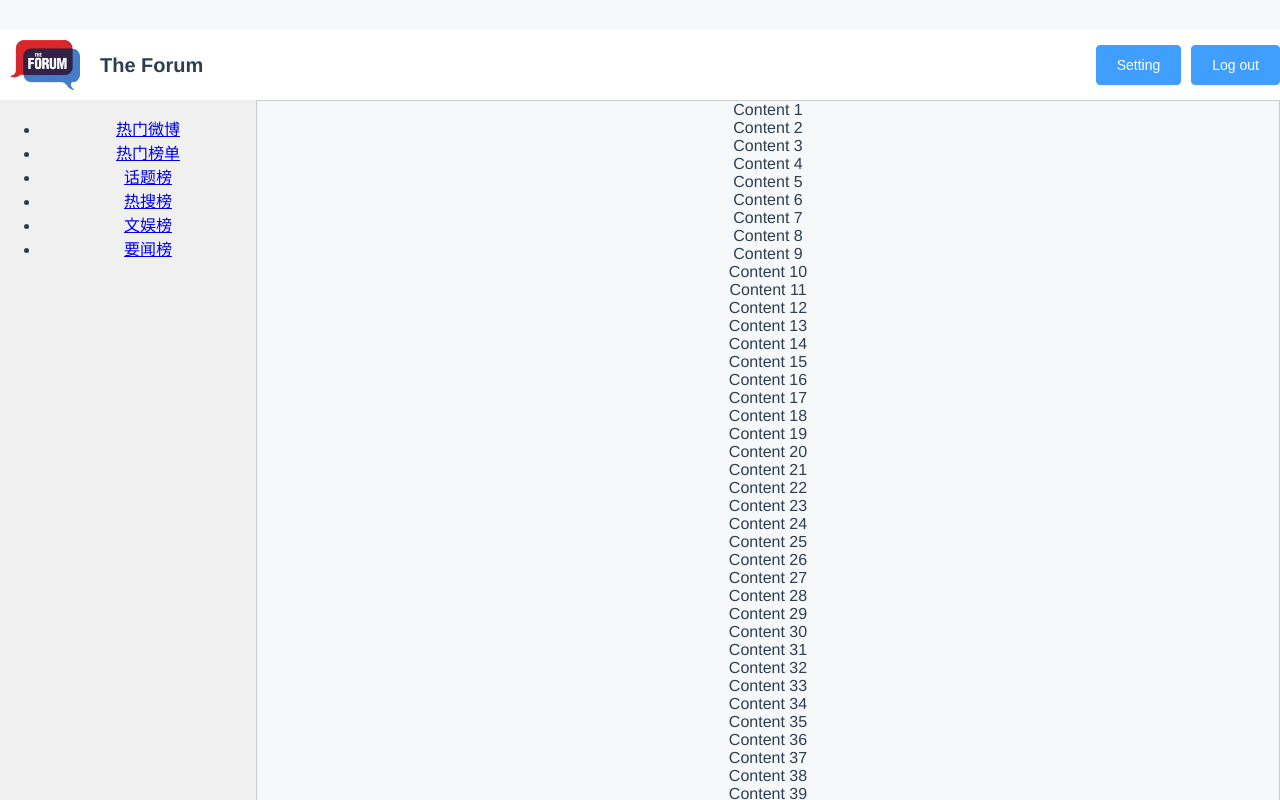
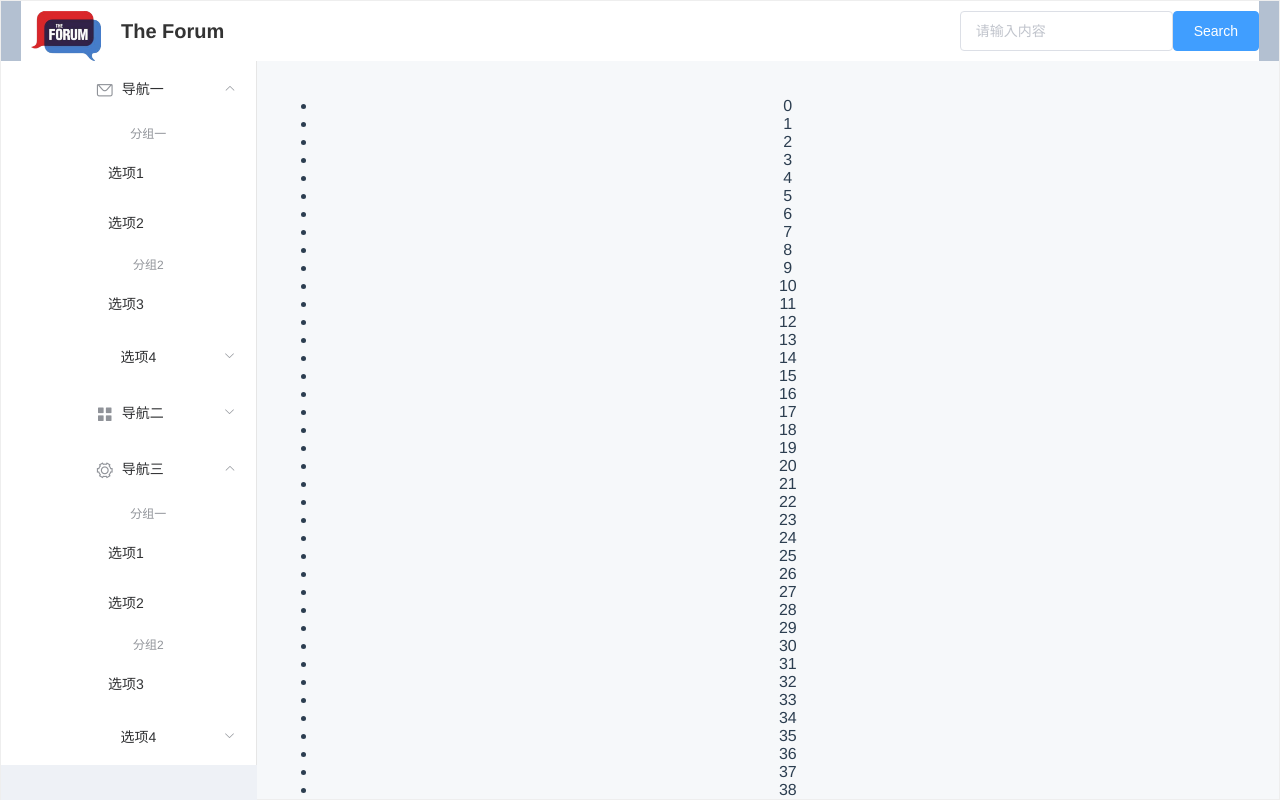
Before and after one commit to andychenggg/CS307Proj2, a Vue app in the folder cs307front/: page /#/user/homepage in a window 1280 px wide. Shown: the top 800 px of the page. Built offline with nearby package versions, Linux system fonts and the light colour scheme.

Commit message:
Finish the skeleton of the homepage

```diff
--- a/cs307front/src/App.vue
+++ b/cs307front/src/App.vue
@@ -35,7 +35,7 @@ export default {
   -moz-osx-font-smoothing: grayscale;
   text-align: center;
   color: #2c3e50;
-  margin-top: 60px;
+  margin-top: 0;
 }
 body, html {
       height: 100%;
--- a/cs307front/src/components/ForumHeader.vue
+++ b/cs307front/src/components/ForumHeader.vue
@@ -1,19 +1,25 @@
 <template>
     <div class="header">
-        <div style="display: flex;justify-content: flex-start;">
+        <div style="width:30%; display: flex;justify-content: flex-start;">
             <img src="/Images/Logo.png" alt="The Forum Logo" style="width: 70px; height: 50px;
       margin: 10px;">
             <div class="logo">The Forum</div>
-        </div>
-        <div class="nav" style=" justify-content: flex-end; align-items: center; ">
-            <el-button type="primary">Setting</el-button>
-            <el-button type="primary">Log out</el-button>
+        </div >
+        <div class="nav" >
+            <el-input v-model="input" placeholder="请输入内容" style="width: 100%"></el-input>
+            <el-button type="primary" style="height: 40px">Search</el-button>
+<!--            <el-button type="primary">Log out</el-button>-->
         </div>
     </div>
 </template>
 
 <script>
     export default {
+        data() {
+            return {
+                input: ''
+            }
+        },
         methods: {
             deleteCookie() {
                 document.cookie = "loginId=; expires=Thu, 01 Jan 1970 00:00:00 UTC; path=/;";
@@ -24,8 +30,15 @@
 </script>
 
 <style scoped>
+
+    body{
+        background-color: #ffffff;
+        width: 100%;
+    }
     .header {
         background-color: #ffffff;
+        border: 1px #1c2125;
+        width: 100%;
         display: flex;
         justify-content: space-between;
     }
@@ -35,27 +48,16 @@
         font-weight: bold;
         display: flex;
         margin-left: 10px;
+        margin-right: 10px;
         justify-content: center;
         align-items: center;
     }
 
     .nav {
         display: flex;
-        justify-content: flex-end;
+        align-items: center;
+        justify-content: flex-start;
+        margin: 0;
     }
 
-    .button {
-        font-size: 15px;
-        font-weight: bold;
-        background-color: transparent;
-        width: 80px;
-        height: 40px;
-        display: flex;
-        justify-content: center;
-        align-items: center;
-        color: #206E1D;
-        border: 2px solid #206E1D;
-        border-radius: 2px;
-        margin: 10px;
-    }
 </style>
--- /dev/null
+++ b/cs307front/src/components/InfiniteStroll.vue
@@ -0,0 +1,50 @@
+<template>
+    <div class="scroll-container" @scroll="handleScroll">
+        <ul>
+            <li v-for="item in items" :key="item">{{ item }}</li>
+        </ul>
+    </div>
+</template>
+
+<script>
+    export default {
+        data() {
+            return {
+                items: [],
+                maxItems: 500,
+                numLoaded: 0,
+            }
+        },
+        mounted() {
+            this.loadMore();
+            window.addEventListener('scroll', this.handleScroll);
+        },
+        beforeDestroy() {
+            window.removeEventListener('scroll', this.handleScroll);
+        },
+        methods: {
+            loadMore() {
+                let toLoad = Math.min(this.numLoaded + 50, this.maxItems);
+                while (this.numLoaded < toLoad) {
+                    this.items.push(this.numLoaded++);
+                }
+            },
+            handleScroll() {
+                let scrollTop = document.documentElement.scrollTop || document.body.scrollTop;
+                let windowHeight = document.documentElement.clientHeight || document.body.clientHeight;
+                let scrollHeight = document.documentElement.scrollHeight || document.body.scrollHeight;
+                let bottom = scrollHeight - scrollTop - windowHeight;
+                if (bottom < scrollHeight * 0.02) {
+                    this.loadMore();
+                }
+            }
+        }
+    }
+</script>
+
+<style scoped>
+    .scroll-container {
+        height: 100%;
+        overflow-y: auto;
+    }
+</style>
--- a/cs307front/src/components/UserHomePage.vue
+++ b/cs307front/src/components/UserHomePage.vue
@@ -1,43 +1,104 @@
 <template>
-    <div class="wrapper">
-        <ForumHeader></ForumHeader>
-        <div class="content-wrapper">
-            <LeftTab></LeftTab>
-            <PostContainer></PostContainer>
-        </div>
+    <div style="height: 100%">
+        <el-container style="height: 100%; border: 1px solid #eee">
+            <el-header style="width: 100%">
+                <ForumHeader class="ForumHeader" ></ForumHeader>
+            </el-header>
+            <el-container >
+                <el-aside width="20%" style="background-color: rgb(238, 241, 246)">
+                    <el-menu :default-openeds="['1', '3']">
+                        <el-submenu index="1">
+                            <template slot="title"><i class="el-icon-message"></i>导航一</template>
+                            <el-menu-item-group>
+                                <template slot="title">分组一</template>
+                                <el-menu-item index="1-1">选项1</el-menu-item>
+                                <el-menu-item index="1-2">选项2</el-menu-item>
+                            </el-menu-item-group>
+                            <el-menu-item-group title="分组2">
+                                <el-menu-item index="1-3">选项3</el-menu-item>
+                            </el-menu-item-group>
+                            <el-submenu index="1-4">
+                                <template slot="title">选项4</template>
+                                <el-menu-item index="1-4-1">选项4-1</el-menu-item>
+                            </el-submenu>
+                        </el-submenu>
+                        <el-submenu index="2">
+                            <template slot="title"><i class="el-icon-menu"></i>导航二</template>
+                            <el-menu-item-group>
+                                <template slot="title">分组一</template>
+                                <el-menu-item index="2-1">选项1</el-menu-item>
+                                <el-menu-item index="2-2">选项2</el-menu-item>
+                            </el-menu-item-group>
+                            <el-menu-item-group title="分组2">
+                                <el-menu-item index="2-3">选项3</el-menu-item>
+                            </el-menu-item-group>
+                            <el-submenu index="2-4">
+                                <template slot="title">选项4</template>
+                                <el-menu-item index="2-4-1">选项4-1</el-menu-item>
+                            </el-submenu>
+                        </el-submenu>
+                        <el-submenu index="3">
+                            <template slot="title"><i class="el-icon-setting"></i>导航三</template>
+                            <el-menu-item-group>
+                                <template slot="title">分组一</template>
+                                <el-menu-item index="3-1">选项1</el-menu-item>
+                                <el-menu-item index="3-2">选项2</el-menu-item>
+                            </el-menu-item-group>
+                            <el-menu-item-group title="分组2">
+                                <el-menu-item index="3-3">选项3</el-menu-item>
+                            </el-menu-item-group>
+                            <el-submenu index="3-4">
+                                <template slot="title">选项4</template>
+                                <el-menu-item index="3-4-1">选项4-1</el-menu-item>
+                            </el-submenu>
+                        </el-submenu>
+                    </el-menu>
+                </el-aside>
+                <el-main style="height: 100%;">
+                    <InfiniteStroll></InfiniteStroll>
+                </el-main>
+            </el-container>
+        </el-container>
     </div>
 </template>
 
+
+
+<style>
+    .el-header {
+        background-color: #B3C0D1;
+        color: #333;
+        line-height: 60px;
+        display: flex;
+    }
+
+    .el-aside {
+        color: #333;
+    }
+
+    .ForumHeader {
+        width: 100%;
+    }
+</style>
+
 <script>
-    import ForumHeader from './ForumHeader.vue';
-    import LeftTab from './LeftTab.vue';
-    import PostContainer from './PostContainer.vue';
+    import InfiniteStroll from "@/components/InfiniteStroll.vue";
+    import ForumHeader from "@/components/ForumHeader.vue";
 
     export default {
+        data() {
+            const item = {
+                date: '2016-05-02',
+                name: '王小虎',
+                address: '上海市普陀区金沙江路 1518 弄'
+            };
+            return {
+                tableData: Array(20).fill(item)
+            }
+        },
         components: {
             ForumHeader,
-            LeftTab,
-            PostContainer
+            InfiniteStroll
         }
     };
 </script>
-<style>
-    body{
-        margin: 0;
-        padding: 0;
-        width: 100%;
-        height: 100%;
-    }
-
-    .wrapper{
-        width: 100%;
-        height: 100%;
-    }
-
-    .content-wrapper {
-        display: flex;
-        flex-direction: row;
-        height: 100vh;
-        width: 100%;
-    }
-</style>
```
